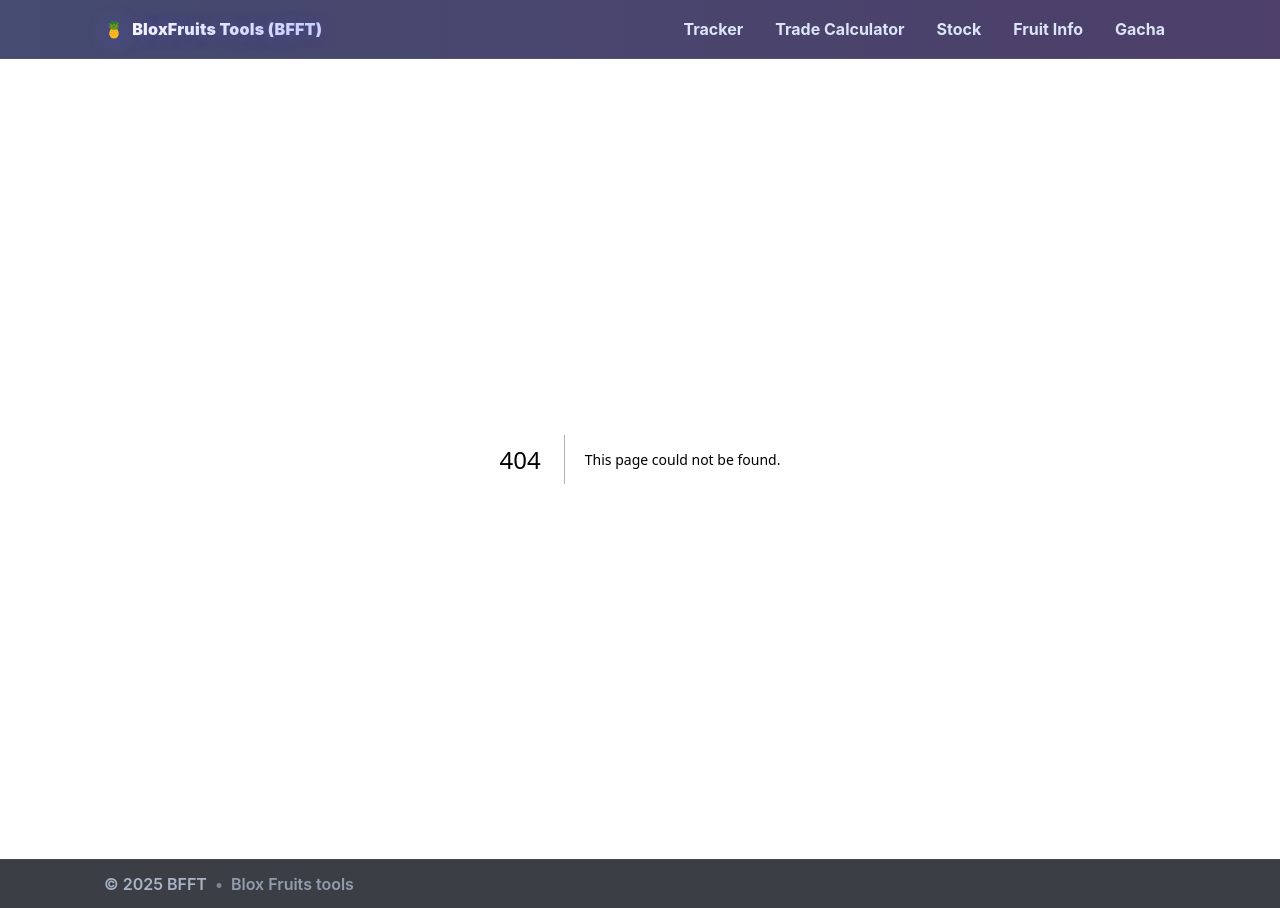
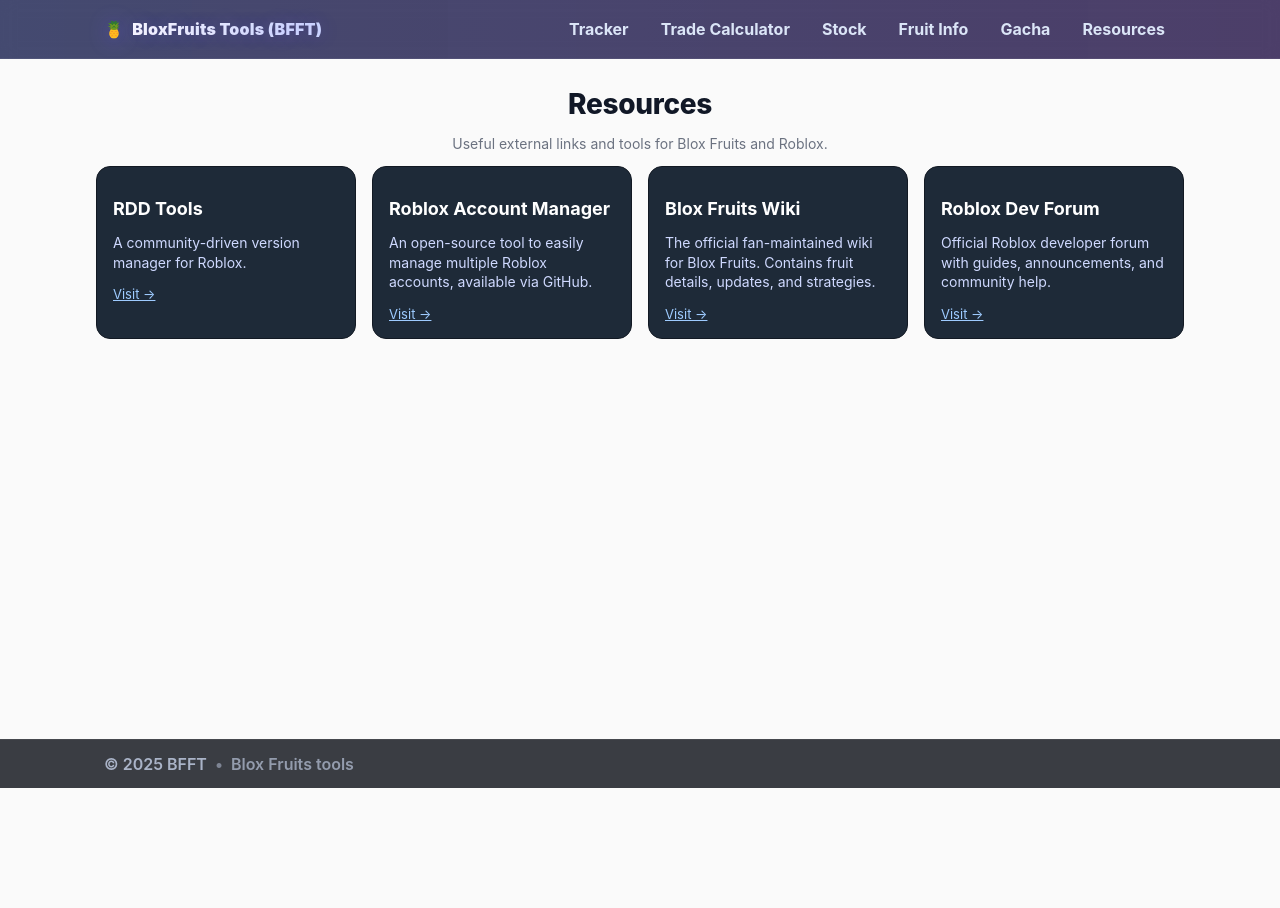
Before and after one commit to Abled-Taha/bloxfruits-fruits-tracker, a Next.js app: page /resources in a window 1280 px wide. Before the commit this address had no page. After the commit the page ends 800 px from the top, so only its background shows below. Built offline with nearby package versions, Linux system fonts and the light colour scheme.

Commit message:
Added Resources Page

```diff
--- a/app/layout.tsx
+++ b/app/layout.tsx
@@ -38,6 +38,7 @@
               <Link href="/stock" className="bfft-link">Stock</Link>
               <Link href="/fruits" className="bfft-link">Fruit Info</Link>
               <Link href="/gacha" className="bfft-link">Gacha</Link>
+              <Link href="/resources" className="bfft-link">Resources</Link>
             </div>
           </nav>
         </header>
--- /dev/null
+++ b/app/resources/page.tsx
@@ -0,0 +1,92 @@
+"use client";
+
+export default function ResourcesPage() {
+  const resources = [
+    {
+      name: "RDD Tools",
+      url: "https://rdd.weao.gg",
+      description:
+        "A community-driven version manager for Roblox.",
+    },
+    {
+      name: "Roblox Account Manager",
+      url: "https://github.com/ic3w0lf22/Roblox-Account-Manager",
+      description:
+        "An open-source tool to easily manage multiple Roblox accounts, available via GitHub.",
+    },
+    {
+      name: "Blox Fruits Wiki",
+      url: "https://blox-fruits.fandom.com",
+      description:
+        "The official fan-maintained wiki for Blox Fruits. Contains fruit details, updates, and strategies.",
+    },
+    {
+      name: "Roblox Dev Forum",
+      url: "https://devforum.roblox.com",
+      description:
+        "Official Roblox developer forum with guides, announcements, and community help.",
+    },
+  ];
+
+  return (
+    <main className="bf-wrap">
+      <header className="bf-header" style={{ textAlign: "center" }}>
+        <h1 className="bf-h1">Resources</h1>
+        <p className="bf-muted">
+          Useful external links and tools for Blox Fruits and Roblox.
+        </p>
+      </header>
+
+      <section
+        className="bf-section"
+        style={{
+          display: "grid",
+          gap: 16,
+          gridTemplateColumns: "repeat(auto-fill, minmax(260px, 1fr))",
+        }}
+      >
+        {resources.map((res, i) => (
+          <a
+            key={i}
+            href={res.url}
+            target="_blank"
+            rel="noopener noreferrer"
+            style={{
+              display: "block",
+              padding: 16,
+              borderRadius: 14,
+              background: "#1e2a38",
+              border: "1px solid #121923",
+              textDecoration: "none",
+              transition: "transform 0.12s ease, box-shadow 0.2s ease",
+            }}
+          >
+            <h2
+              style={{
+                fontSize: 18,
+                fontWeight: 700,
+                color: "#fff",
+                marginBottom: 6,
+              }}
+            >
+              {res.name}
+            </h2>
+            <p style={{ fontSize: 14, color: "#cfd9ff", lineHeight: 1.4 }}>
+              {res.description}
+            </p>
+            <div
+              style={{
+                marginTop: 8,
+                fontSize: 13,
+                color: "#9ecbff",
+                textDecoration: "underline",
+              }}
+            >
+              Visit →
+            </div>
+          </a>
+        ))}
+      </section>
+    </main>
+  );
+}
```
Also changed, not shown: app/fruits/page.tsx (+129 -14 lines), app/fruits/skins/page.tsx (+36 -4 lines), app/page.tsx (+30 -0 lines), app/sitemap.ts (+12 -0 lines), 1 other file (tests, documents, lock files or other folders).
